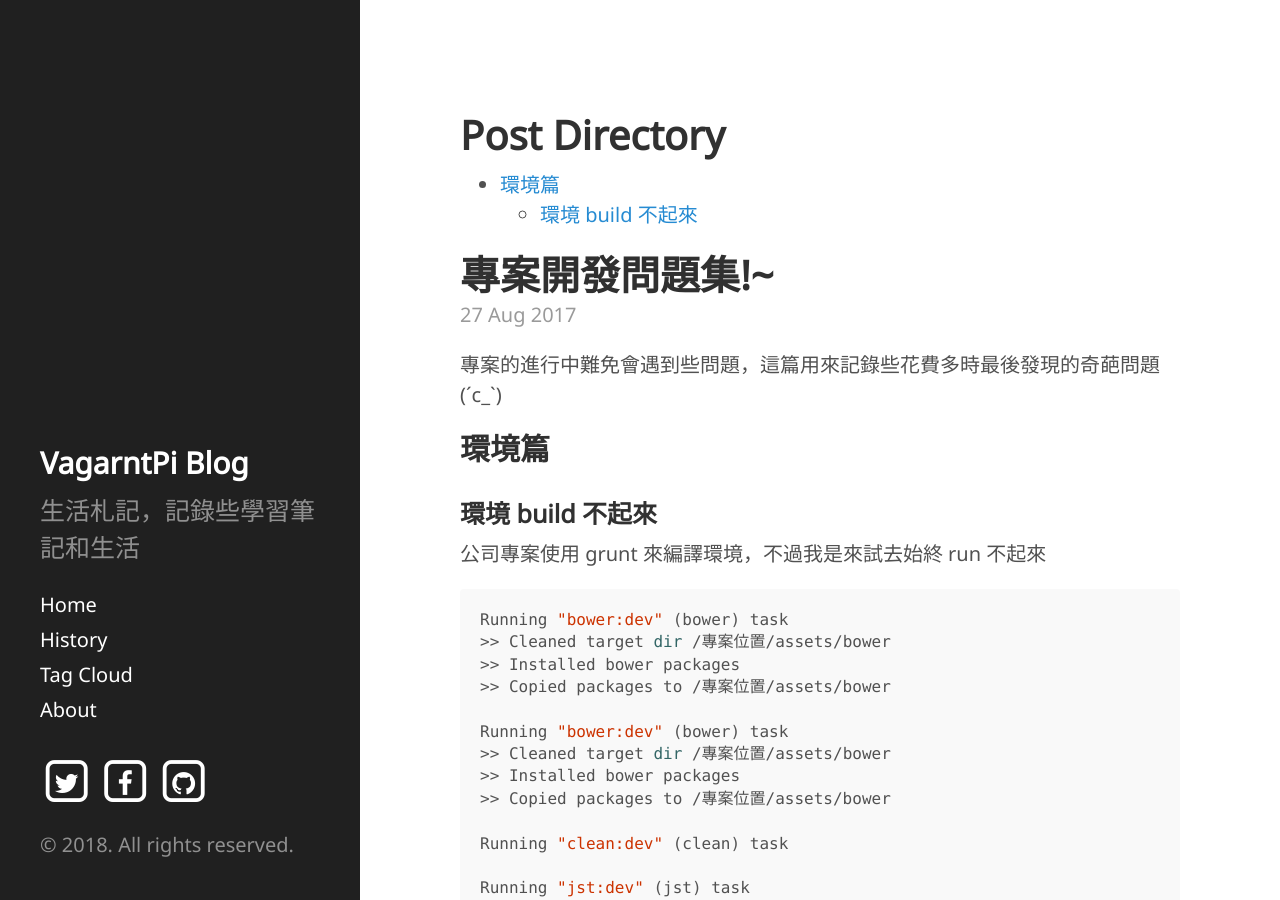
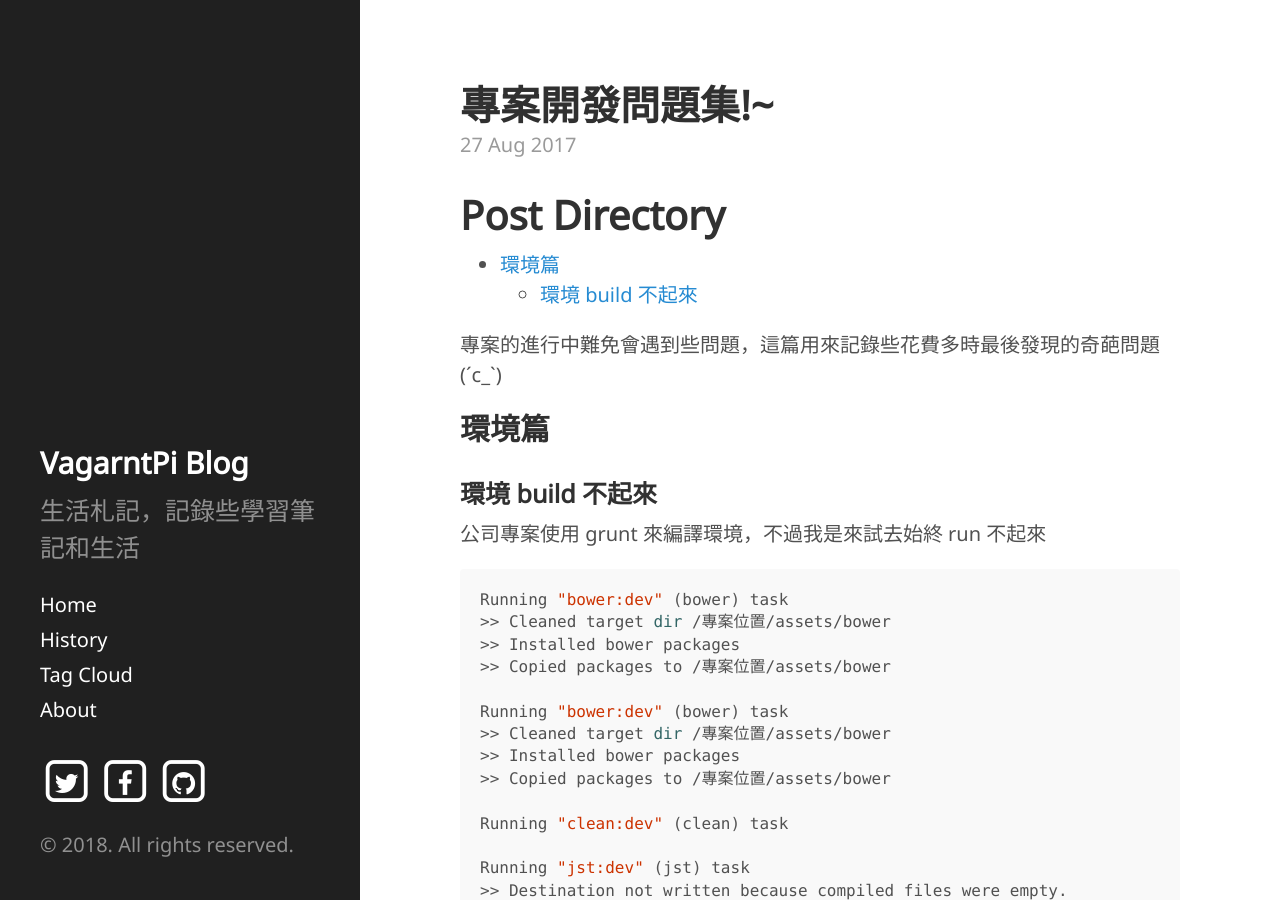
Before and after one commit to VagrantPi/VagrantPi.github.io, a Jekyll site: the page built from _posts/2017-08-27-some-funny-development-issues.md, in a window 1280 px wide and 900 px high. Built offline with Jekyll 4.4.1, drawn with Linux system fonts in a browser that asks for light colours; nearby versions of some CDN libraries; some web fonts are replaced; comment, search, counter and statistics services are not loaded.

Commit message:
update post.html

```diff
--- a/_layouts/post.html
+++ b/_layouts/post.html
@@ -2,11 +2,10 @@
 layout: default
 ---
 
-{% include postDirectory.html %}
-
 <div class="post">
   <h1 class="post-title">{{ page.title }}</h1>
   <span class="post-date">{{ page.date | date_to_string }}</span>
+  {% include postDirectory.html %}
   {{ content }}
 </div>
 
```
